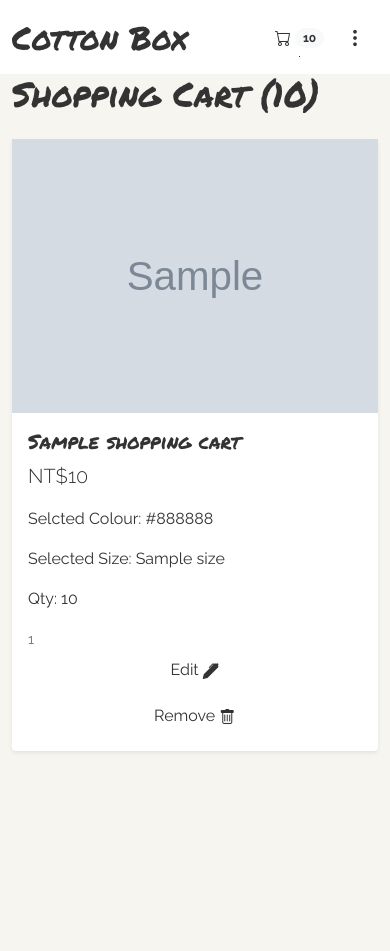
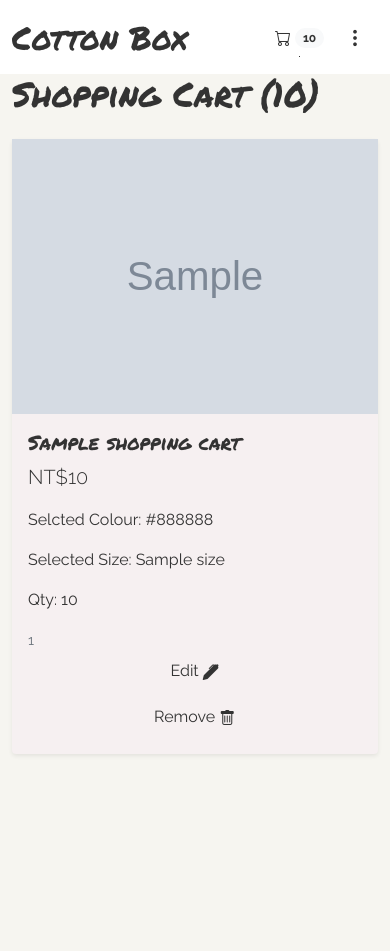
Before and after one commit to RoyMagnussen/CottonBox-Data-Centric, a Flask app: page /cart/ in a window 390 px wide. Shown: the top 951 px of the page. Run offline with Flask 2, Linux system fonts and the light colour scheme; grey boxes marked "Sample" are stand-in pictures; a database or web service that is not in the repository returns one stand-in record (values such as "Sample title"); some libraries are stand-ins or nearby versions; some web fonts are replaced.

Commit message:
Styled the shopping cart page.

```diff
--- a/static/css/style.css
+++ b/static/css/style.css
@@ -138,3 +138,21 @@ body {
     height: 500px;
     border-radius: 10px;
 }
+
+/* ------------------------- Shopping Cart Page ------------------------- */
+.shopping-cart-card {
+    height: auto;
+    background-color: #f6f0f1;
+}
+
+.shopping-cart-product-card-img {
+    height: 275px;
+    width: 100%;
+    object-fit: cover;
+}
+
+@media (max-width: 768px) {
+    .shopping-cart-card {
+        height: 615px;
+    }
+}
```
